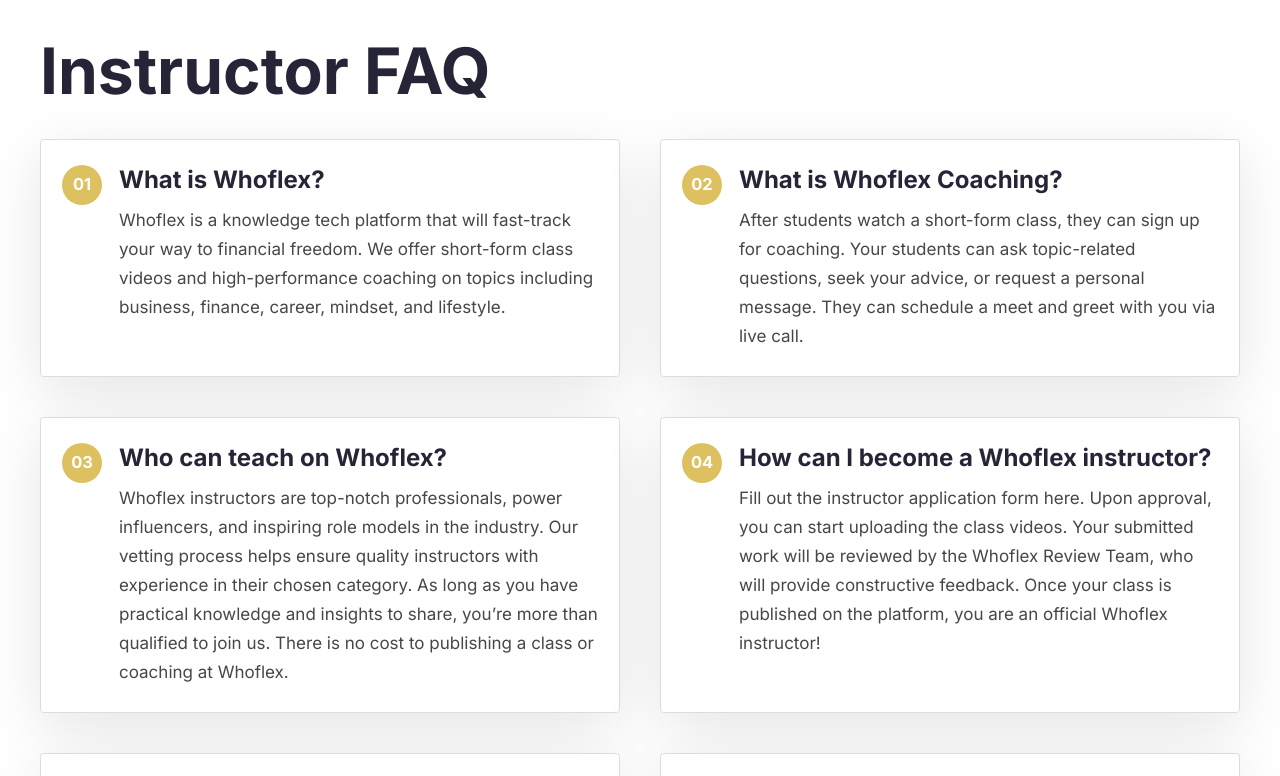
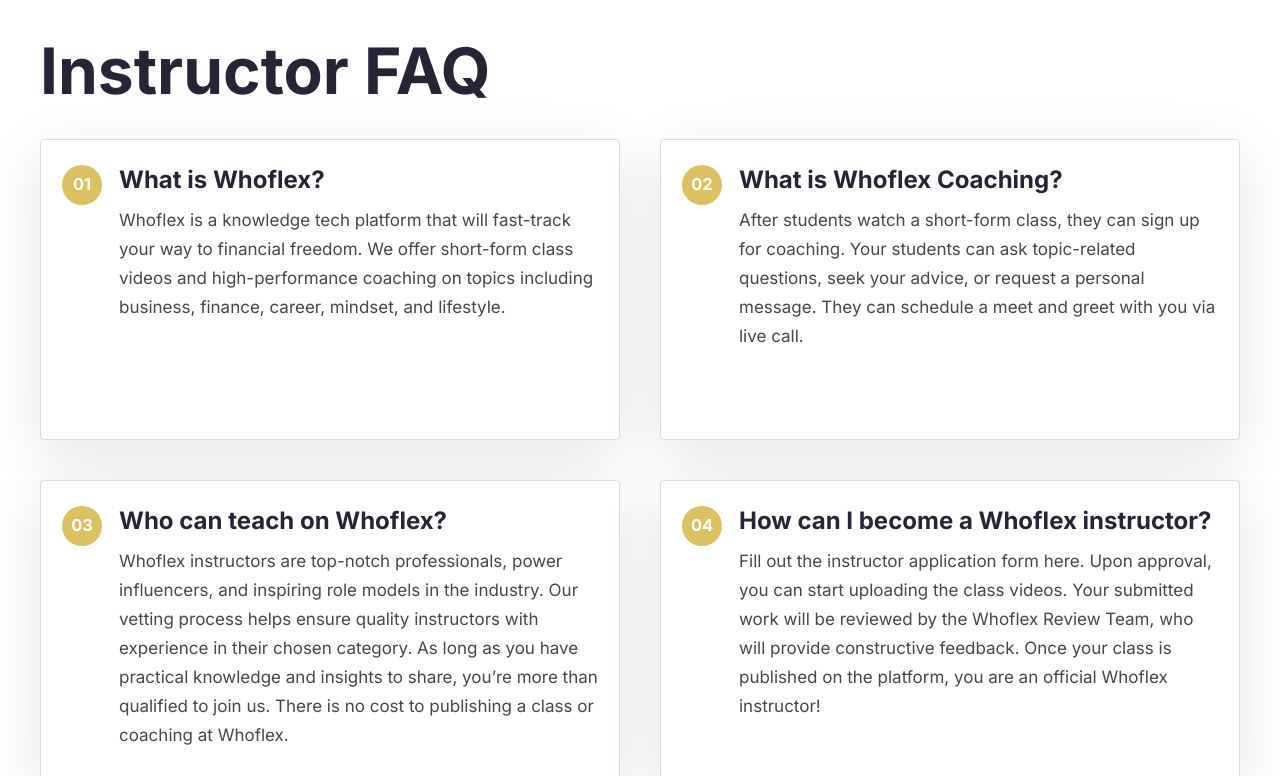
Before and after one commit to Company-Smart-ui/whoFlex-project-5, a website: page src/index.html in a window 1280 px wide. Shown: the part 4160-4936 px from the top of the page. Drawn offline with nearby package versions, Linux system fonts and the light colour scheme; files that its build step writes are made by us from their sources; files whose address does not match are found by name.

Commit message:
fixed min-h for faq-block

```diff
--- a/src/scss/components/faq.scss
+++ b/src/scss/components/faq.scss
@@ -41,6 +41,7 @@
       gap: 17px;
       padding-top: 25px;
       padding-left: 21px;
+      min-height: 301px;
     }
     &:last-child{
       margin-bottom: 0;
```
Also changed, not shown: dist/css/style.css.
